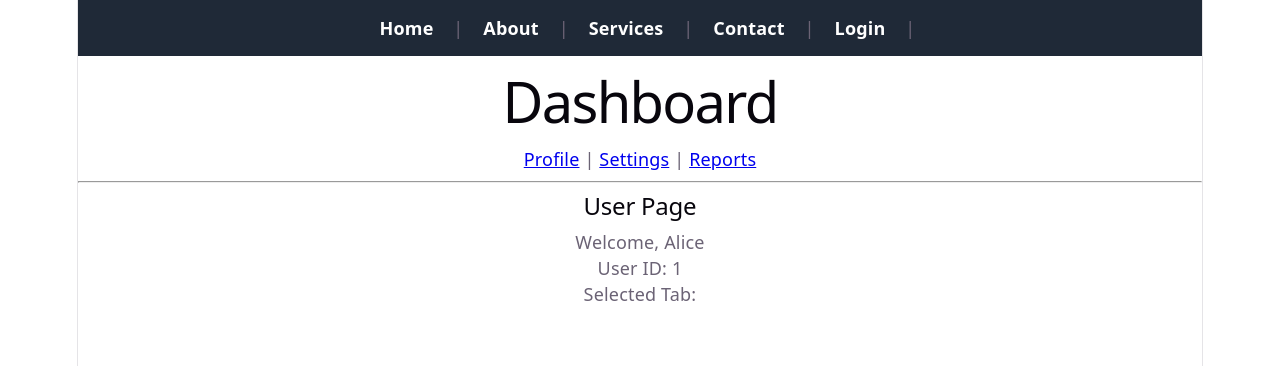
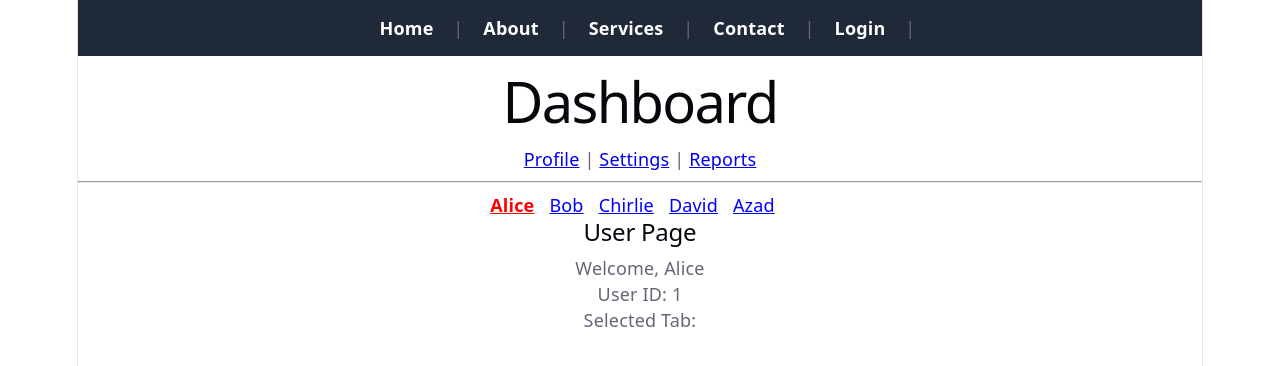
Before and after one commit to Md-Abul-Kalam-Azad-318/react-learning, a React (Vite) app: page /dashboard/user/1 in a window 1280 px wide. Shown: the top 366 px of the page. Built offline with nearby package versions, Linux system fonts and the light colour scheme.

Commit message:
Topic 12 (Part 21): Using NavLink with Dynamic Routes

```diff
--- a/src/data/users.js
+++ b/src/data/users.js
@@ -2,5 +2,6 @@ export const users = [
     {id: 1, name: "Alice", tab: "profile"},
     {id: 2, name: "Bob", tab: "settings"},
     {id: 3, name: "Chirlie", tab: "profile"},
-    {id: 4, name: "David", tab: "settings" }
+    {id: 4, name: "David", tab: "settings" },
+    {id: 5, name: "Azad", tab: "reports"}
 ];
--- a/src/pages/User.jsx
+++ b/src/pages/User.jsx
@@ -1,7 +1,8 @@
 import React from 'react'
 import { useParams } from 'react-router-dom';
 import { useSearchParams } from 'react-router-dom';
-import { users } from '../data/users';
+import { NavLink } from 'react-router-dom';
+import {users}  from '../data/users';
 
 
 function User() {
@@ -16,6 +17,22 @@ function User() {
     const tab = searchParams.get("tab");
   return (
     <div>
+        <nav>
+          {users.map((user) =>(
+            <NavLink
+            key={user.id}
+            to={`/dashboard/user/${user.id}?tab=${user.tab}`}
+            style={({isActive}) =>({
+              color: isActive? "red" : "blue",
+              fontWeight: isActive? "bold" : "normal",
+              marginRight: "15px"
+            })}
+            >
+              {user.name}
+            </NavLink>
+          ))}
+        </nav>
+
         <h2>User Page</h2>
         {/* <h2>User ID: {params.id}</h2> */}
         {/* <h2>User ID: {id}</h2>
--- a/src/pages/Users.jsx
+++ b/src/pages/Users.jsx
@@ -1,6 +1,6 @@
 import React from 'react';
 import { useSearchParams } from 'react-router-dom';
-import { Link } from 'react-router-dom';
+import { NavLink } from 'react-router-dom';
 import { users } from '../data/users';
 
 function Users() {
@@ -42,16 +42,30 @@ function Users() {
         </button>
 
          <h3>Users</h3>
+
+          {/* {users.map((user) =>(
+            <li key={user.id}>
+              <NavLink to = {`/dashboard/user/${user.id}?tab=${user.tab}`}>
+              {user.name}
+              </NavLink>
+            </li>
+          ))} */}
+
           {users.map((user) =>(
-            <li key={user.id}>
-              <Link to = {`/dashboard/user/${user.id}?tab=${user.tab}`}>
+            <li key = {user.id}>
+              <NavLink to = {`/dashboard/user/${user.id}?tab=${user.tab}`}
+              style = {({isActive}) =>({
+                  color:isActive? "red" : "blue",
+                  fontWeight: isActive?
+                  "bold":"normal"
+              })}
+              >
               {user.name}
-              </Link>
+              </NavLink>
+            </li>
 
-            </li>
           ))}
   </div>
   );
 }
-
 export default Users;
```
